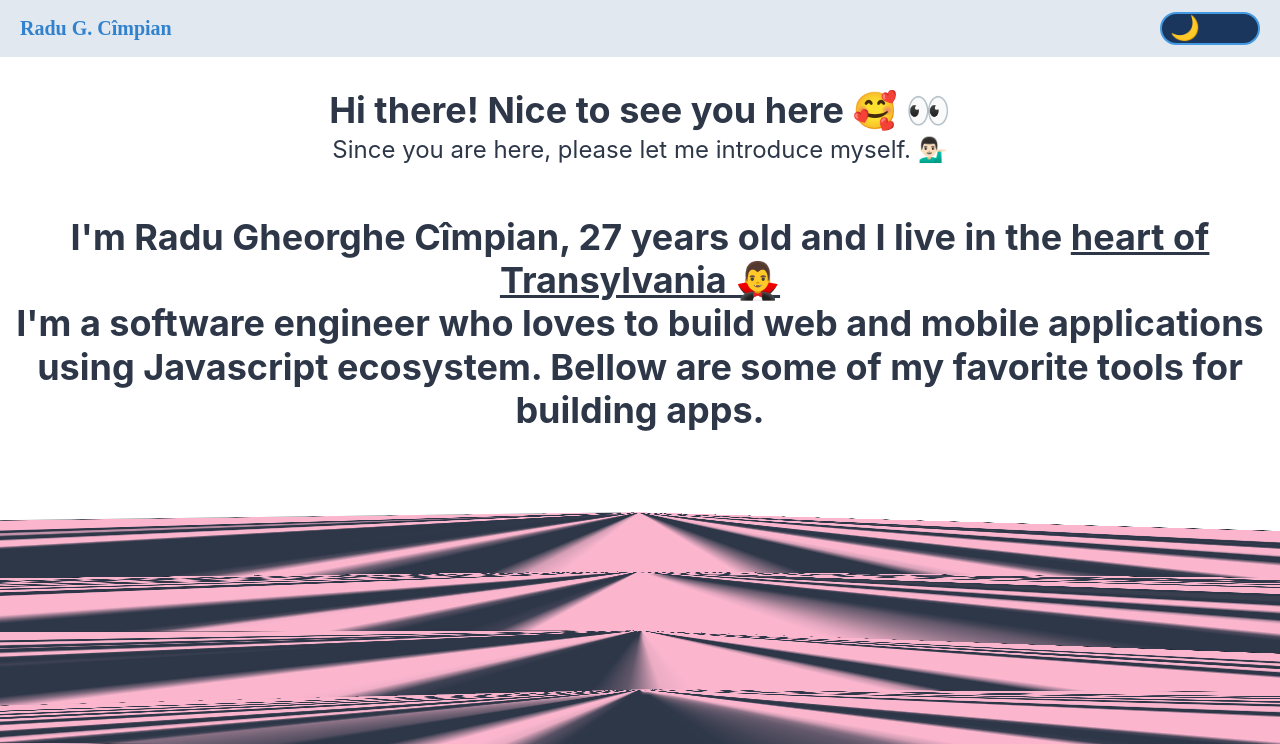
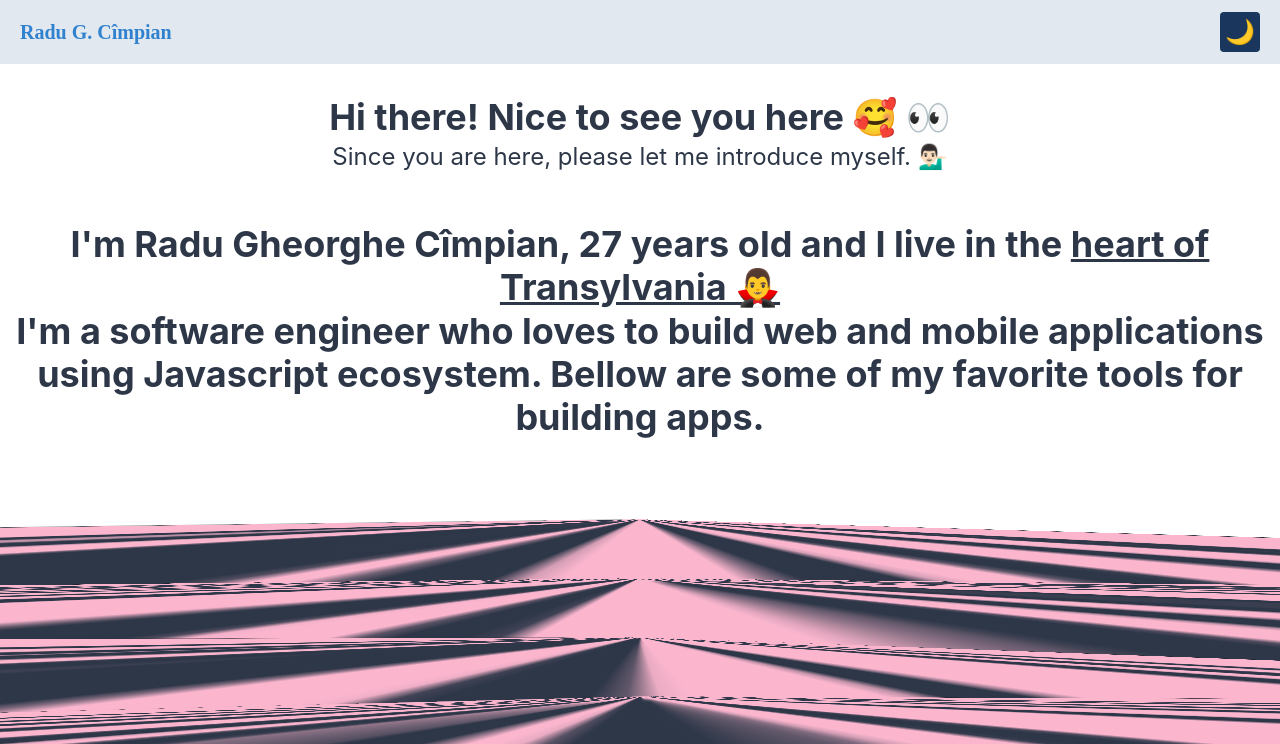
Before and after one commit to cimpianRadu/personal-website, a Next.js app: page / in a window 1280 px wide. Shown: the top 744 px of the page. Built offline with nearby package versions, Linux system fonts and the light colour scheme.

Commit message:
feat: restyle theme switch

```diff
--- a/components/SwitchWithIcons/SwitchWIthIcons.module.css
+++ /dev/null
@@ -1,34 +0,0 @@
-.button:hover {
-  background-color: transparent !important;
-}
-.button:focus {
-  box-shadow: 0 0 transparent !important;
-  border-color: red !important;
-}
-
-.leftIcon {
-  animation: lefty 0.7s linear forwards;
-}
-
-.rightIcon {
-  animation: righty 0.7s linear forwards;
-}
-
-@keyframes lefty {
-  0% {
-    transform: translateX(-70%) scale(0.4);
-  }
-
-  100% {
-    transform: scale(1) translateX(70%);
-  }
-}
-
-@keyframes righty {
-  0% {
-    transform: translateX(70%) scale(0.4);
-  }
-  100% {
-    transform: translateX(-10%) scale(1);
-  }
-}
--- a/components/SwitchWithIcons/SwitchWithIcons.js
+++ b/components/SwitchWithIcons/SwitchWithIcons.js
@@ -1,6 +1,5 @@
 import { useReducer } from 'react';
-import { Text, Box, Button, useColorModeValue } from '@chakra-ui/react';
-import styles from './SwitchWIthIcons.module.css';
+import { Text, Button, useColorModeValue } from '@chakra-ui/react';
 
 const initialState = {
   isLightTheme: true,
@@ -47,44 +46,22 @@ export const SwithWithIcons = ({
 
   return (
     <>
-      <Box
-        paddingX={2}
+      <Button
+        padding={1}
+        borderRadius="base"
         background={switchBackgroundColor}
-        rounded={18}
-        width="100px"
-        border="2px"
-        borderColor="blue.400"
-        aria-label="ssssss"
+        aria-label={ariaLabel}
+        onClick={onSetTheme}
+        _hover={switchBackgroundColor}
+        _focus={{ borderColor: 'transparent' }}
       >
-        <Button
-          display="flex"
-          flexDirection="row"
-          justifyContent="space-between"
-          background="twitter.300"
-          aria-label={ariaLabel}
-          className={`
-          ${styles.button}
-          ${state.isLeftAnimation && styles.leftIcon}
-          ${state.isRightAnimation && styles.rightIcon}
-          `}
-          background="transparent"
-          onClick={onSetTheme}
-          size="xm"
-        >
-          <Text
-            visibility={state.isLightTheme ? 'visible' : 'hidden'}
-            fontSize="2xl"
-          >
-            {rightIcon}
-          </Text>
-          <Text
-            visibility={state.isLightTheme ? 'hidden' : 'visible'}
-            fontSize="2xl"
-          >
-            {leftIcon}
-          </Text>
-        </Button>
-      </Box>
+        <Text display={state.isLightTheme ? 'visible' : 'none'} fontSize="2xl">
+          {rightIcon}
+        </Text>
+        <Text display={state.isLightTheme ? 'none' : 'visible'} fontSize="2xl">
+          {leftIcon}
+        </Text>
+      </Button>
     </>
   );
 };
--- a/constants.js
+++ b/constants.js
@@ -61,3 +61,6 @@ export const TECH_CARDS = [
 export const CAROUSEL_ITEM_TYPES = {
   CARD: 'CARD',
 };
+
+export const CLUJ_GOOGLE_MAPS =
+  'https://www.google.ro/maps/place/Cluj-Napoca/@45.8429638,22.770757,6.94z/data=!4m5!3m4!1s0x47490c1f916c0b8b:0xbbc601c331f148b!8m2!3d46.7712101!4d23.6236353';
--- a/pages/index.js
+++ b/pages/index.js
@@ -1,9 +1,9 @@
 import Head from 'next/head';
 import styles from '../styles/Home.module.css';
 import { Text, Heading, VStack, Flex } from '@chakra-ui/react';
-import { TechStack } from '../components';
-import { TimeLine } from '../components';
+import { TechStack, TimeLine } from '../components';
 import { TIMELINE_ITEMS } from '../assets/timeline-items';
+import { CLUJ_GOOGLE_MAPS } from '../constants';
 
 export default function Home() {
   return (
@@ -28,7 +28,7 @@ export default function Home() {
             <a
               className={styles.underlinedLink}
               target="_blank"
-              href="https://goo.gl/maps/iiwcpDQ7eWaqRsDn6"
+              href={CLUJ_GOOGLE_MAPS}
             >
               {' '}
               heart of Transylvania 🧛‍♂️
```
